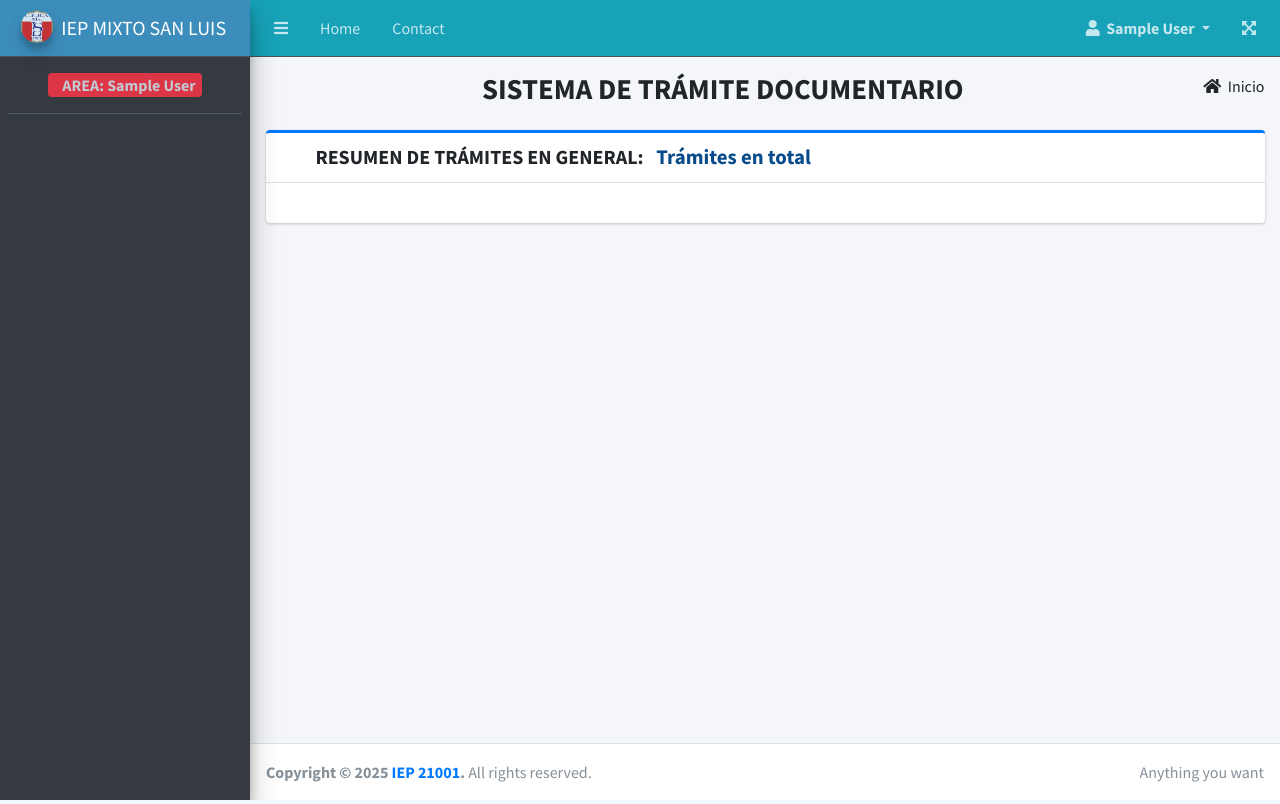
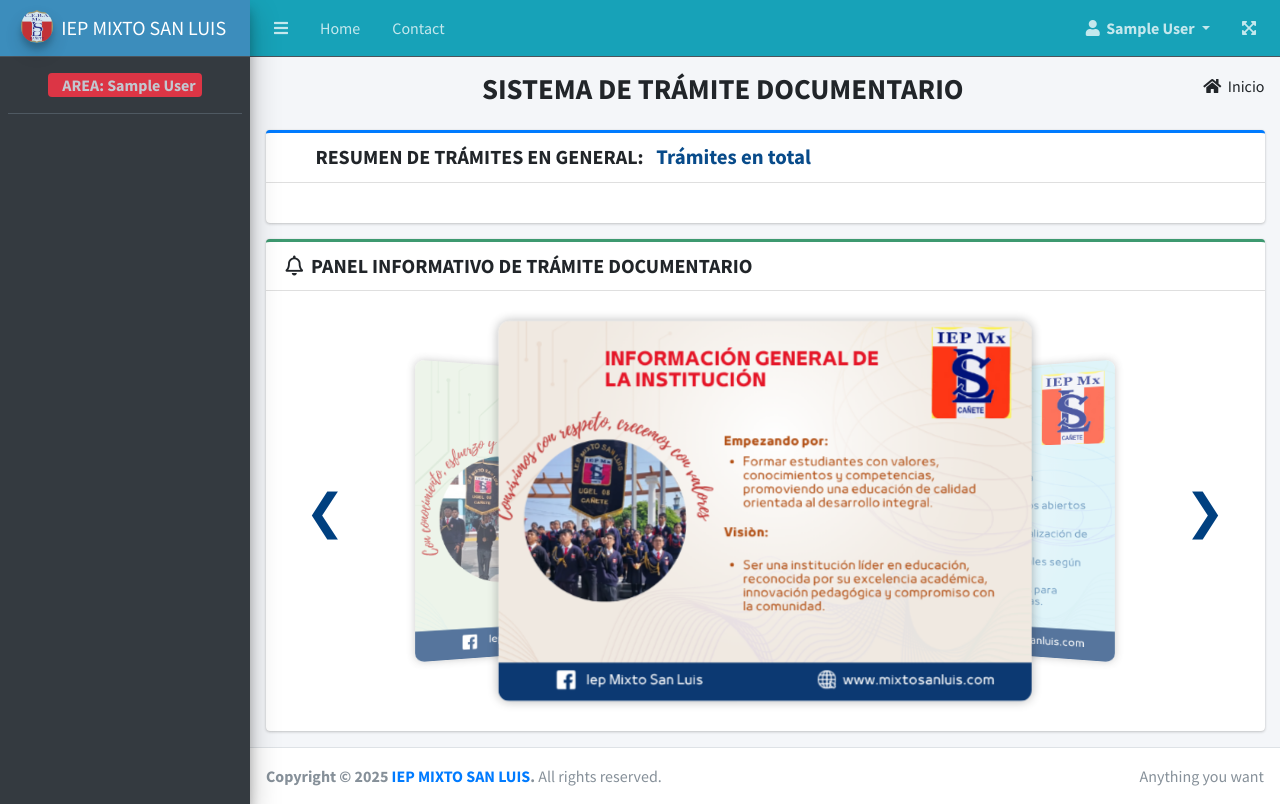
Before and after one commit to dantejossue/sistema-de-tramite, a PHP site: page /view/index.php in a window 1280 px wide. Run offline with PHP 8.4, Linux system fonts and the light colour scheme; the visitor is signed in with stand-in values (Sample User, id 1); some libraries are stand-ins or nearby versions; some web fonts are replaced.

Commit message:
Se agrega panel informativo (coverflow) para mostrar informaciòn a los usuarios

```diff
--- a/assets/css/style.css
+++ b/assets/css/style.css
@@ -1,3 +1,67 @@
 .nav-sidebar .nav-link {
   cursor: pointer;
 }
+
+.carrusel-container {
+  position: relative;
+  width: 800px;
+  height: 400px;
+  margin: 0 auto;
+  perspective: 1000px; /* Para el efecto 3D */
+}
+
+#carrusel-slides {
+  position: relative;
+  width: 100%;
+  height: 100%;
+  transform-style: preserve-3d;
+  transition: transform 0.5s ease;
+}
+
+.carrusel-slide {
+  position: absolute;
+  top: 50%;
+  left: 50%;
+  transform: translate(-50%, -50%) scale(0.7);
+  opacity: 0;
+  transition: all 0.5s ease;
+  z-index: 1;
+}
+
+.carrusel-slide.active {
+  opacity: 1;
+  transform: translate(-50%, -50%) scale(1) translateZ(100px);
+  z-index: 3;
+}
+
+.carrusel-slide.prev {
+  opacity: 0.7;
+  transform: translate(calc(-50% - 150px), -50%) rotateY(30deg) scale(0.8);
+  z-index: 2;
+}
+
+.carrusel-slide.next {
+  opacity: 0.7;
+  transform: translate(calc(-50% + 150px), -50%) rotateY(-30deg) scale(0.8);
+  z-index: 2;
+}
+
+.carrusel-slide img {
+  max-width: 480px;
+  max-height: 360px;
+  border-radius: 10px;
+  box-shadow: 0 0 10px rgba(0,0,0,0.3);
+}
+
+.arrow {
+  position: absolute;
+  top: 50%;
+  transform: translateY(-50%);
+  font-size: 48px;
+  cursor: pointer;
+  color: #004080;
+  z-index: 5;
+}
+
+#prev-btn { left: -60px; }
+#next-btn { right: -60px; }
--- a/view/index.php
+++ b/view/index.php
@@ -21,7 +21,8 @@ scratch. This page gets rid of all links and provides the needed markup only.
   <title>SistemaTramiteDocumentario</title>
 
   <!-- Google Font: Source Sans Pro -->
-  <link rel="stylesheet" href="https://fonts.googleapis.com/css?family=Source+Sans+Pro:300,400,400i,700&display=fallback">
+  <link rel="stylesheet"
+    href="https://fonts.googleapis.com/css?family=Source+Sans+Pro:300,400,400i,700&display=fallback">
   <!-- Font Awesome Icons -->
   <link rel="stylesheet" href="../plantilla/plugins/fontawesome-free/css/all.min.css">
   <link rel="stylesheet" href="../plantilla/build/fonts/ionicons.css">
@@ -48,7 +49,8 @@ scratch. This page gets rid of all links and provides the needed markup only.
   <link rel="stylesheet" href="../utilitario/DataTables/datatables.min.css">
 
   <!-- Select2 -->
-  <link rel="stylesheet" href="../plantilla/plugins/select2/css/select2.min.css"> <!-- modifiqué solo el height:28px a height: none por si algun dia lo necesite -->
+  <link rel="stylesheet" href="../plantilla/plugins/select2/css/select2.min.css">
+  <!-- modifiqué solo el height:28px a height: none por si algun dia lo necesite -->
 
 </head>
 
@@ -161,7 +163,8 @@ scratch. This page gets rid of all links and provides the needed markup only.
     <aside class="main-sidebar sidebar-dark-primary elevation-4">
       <!-- Brand Logo -->
       <a href="index.php" class="brand-link bg-lightblue">
-        <img src="../assets/img/logo mixto.png" alt="AdminLTE Logo" class="brand-image img-circle elevation-3" style="opacity: .8">
+        <img src="../assets/img/logo mixto.png" alt="AdminLTE Logo" class="brand-image img-circle elevation-3"
+          style="opacity: .8">
         <span class="brand-text font-weight-light"><b>IEP MIXTO SAN LUIS</b></span>
       </a>
 
@@ -173,26 +176,28 @@ scratch. This page gets rid of all links and provides the needed markup only.
             <img src="../plantilla/dist/img/user2-160x160.jpg" class="img-circle elevation-2" alt="User Image">
           </div> -->
           <div class="badge badge-danger" style="font-size: 1rem;">
-            <a href="#" class="d-block ml-2"><?php echo "AREA:  ".$_SESSION['S_AREA_NOMBRE']; ?></a>
+            <a href="#" class="d-block ml-2"><?php echo "AREA:  " . $_SESSION['S_AREA_NOMBRE']; ?></a>
           </div>
         </div>
 
         <!-- Sidebar Menu -->
         <nav class="mt-2">
-          <ul class="nav nav-pills nav-sidebar flex-column" data-lte-widget="treeview" role="menu" data-accordion="false">
+          <ul class="nav nav-pills nav-sidebar flex-column" data-lte-widget="treeview" role="menu"
+            data-accordion="false">
             <!-- Add icons to the links using the .nav-icon class
                with font-awesome or any other icon font library -->
             <?php if ($_SESSION['S_ROL'] == 'ADMINISTRADOR(A)') { ?>
               <li class="nav-item">
-                <a href="index.php" class="nav-link <?php echo basename($_SERVER['PHP_SELF']) == 'index.php' ? 'active' : ''; ?>">
+                <a href="index.php"
+                  class="nav-link <?php echo basename($_SERVER['PHP_SELF']) == 'index.php' ? 'active' : ''; ?>">
                   <i class="nav-icon fas fa-home"></i>
                   <p>
                     Inicio
                   </p>
                 </a>
               </li>
-              <li class="nav-item" >
-                <a onclick="cargar_contenido('contenido_principal','tramite/view_tramite.php')" class="nav-link" >
+              <li class="nav-item">
+                <a onclick="cargar_contenido('contenido_principal','tramite/view_tramite.php')" class="nav-link">
                   <i class="nav-icon fas fa-file-signature"></i>
                   <p>
                     Trámites
@@ -224,7 +229,8 @@ scratch. This page gets rid of all links and provides the needed markup only.
                 </a>
               </li>
               <li class="nav-item">
-                <a onclick="cargar_contenido('contenido_principal','tipo_documento/view_tipodocumento.php')" class="nav-link">
+                <a onclick="cargar_contenido('contenido_principal','tipo_documento/view_tipodocumento.php')"
+                  class="nav-link">
                   <i class="nav-icon fas fa-file"></i>
                   <p>
                     Tipos Documentos
@@ -260,7 +266,8 @@ scratch. This page gets rid of all links and provides the needed markup only.
             ?>
             <?php if ($_SESSION['S_ROL'] == 'SECRETARIO(A)') { ?>
               <li class="nav-item">
-                <a href="index.php" class="nav-link <?php echo basename($_SERVER['PHP_SELF']) == 'index.php' ? 'active' : ''; ?>">
+                <a href="index.php"
+                  class="nav-link <?php echo basename($_SERVER['PHP_SELF']) == 'index.php' ? 'active' : ''; ?>">
                   <i class="nav-icon fas fa-home"></i>
                   <p>
                     Inicio
@@ -268,7 +275,8 @@ scratch. This page gets rid of all links and provides the needed markup only.
                 </a>
               </li>
               <li class="nav-item">
-                <a onclick="cargar_contenido('contenido_principal','tramite_area/view_tramite_area.php')" class="nav-link">
+                <a onclick="cargar_contenido('contenido_principal','tramite_area/view_tramite_area.php')"
+                  class="nav-link">
                   <i class="nav-icon fas fa-file-signature"></i>
                   <p>
                     Trámites Recibidos
@@ -276,7 +284,8 @@ scratch. This page gets rid of all links and provides the needed markup only.
                 </a>
               </li>
               <li class="nav-item">
-                <a onclick="cargar_contenido('contenido_principal','tramite_area/view_tramite_area_registro.php')" class="nav-link">
+                <a onclick="cargar_contenido('contenido_principal','tramite_area/view_tramite_area_registro.php')"
+                  class="nav-link">
                   <i class="nav-icon fas fa-plus"></i>
                   <p>
                     Nuevo Trámite
@@ -284,7 +293,8 @@ scratch. This page gets rid of all links and provides the needed markup only.
                 </a>
               </li>
               <li class="nav-item">
-                <a onclick="cargar_contenido('contenido_principal','tramite_area/view_tramite_area_seguimiento.php')" class="nav-link">
+                <a onclick="cargar_contenido('contenido_principal','tramite_area/view_tramite_area_seguimiento.php')"
+                  class="nav-link">
                   <i class="nav-icon fas fa-search-minus"></i>
                   <p>
                     Seguimiento de Trámites
@@ -292,7 +302,8 @@ scratch. This page gets rid of all links and provides the needed markup only.
                 </a>
               </li>
               <li class="nav-item">
-                <a onclick="cargar_contenido('contenido_principal','tramite_area/view_tramite_area_reportes.php')" class="nav-link">
+                <a onclick="cargar_contenido('contenido_principal','tramite_area/view_tramite_area_reportes.php')"
+                  class="nav-link">
                   <i class="nav-icon fas fa-file-contract"></i>
                   <p>
                     Reportes
@@ -341,9 +352,12 @@ scratch. This page gets rid of all links and provides the needed markup only.
             <div class="col-lg-12">
               <div class="card card-primary card-outline">
                 <div class="card-header d-flex">
-                  <h5 class="m-0"><i class="ion ion-md-folder-open mr-1"></i>&nbsp; <b>RESUMEN DE TRÁMITES EN GENERAL: </b></h5>&nbsp;&nbsp;&nbsp;
-                  <h3 id="lbl_tramites" class="card-title card-header-title text-bold" style="font-size: 1.3rem;"></h3>&nbsp;
-                  <h3 id="lbl_tramites" class="card-title card-header-title" style="font-size: 1.3rem;"><b> Trámites en total</b></h3>
+                  <h5 class="m-0"><i class="ion ion-md-folder-open mr-1"></i>&nbsp; <b>RESUMEN DE TRÁMITES EN GENERAL:
+                    </b></h5>&nbsp;&nbsp;&nbsp;
+                  <h3 id="lbl_tramites" class="card-title card-header-title text-bold" style="font-size: 1.3rem;"></h3>
+                  &nbsp;
+                  <h3 id="lbl_tramites" class="card-title card-header-title" style="font-size: 1.3rem;"><b> Trámites en
+                      total</b></h3>
                 </div>
                 <div class="card-body">
                   <div class="row">
@@ -399,6 +413,30 @@ scratch. This page gets rid of all links and provides the needed markup only.
                   </div>
                 </div>
               </div>
+              <!-- CARRUSEL HMTL -->
+              <div class="card card-olive card-outline">
+                <div class="card-header d-flex">
+                  <h5 class="m-0"><i class="far fa-bell"></i>&nbsp; <b>PANEL INFORMATIVO DE TRÁMITE DOCUMENTARIO
+                    </b></h5>
+                </div>
+                <section class="anuncio-carrusel">
+                  <div class="card-body">
+                    <div class="carrusel-container">
+                      <span id="prev-btn" class="arrow">&#10094;</span>
+                      <div class="carrusel-slide">
+                        <img src="../assets/img/carrusel_1.png" alt="Anuncio 1" />
+                      </div>
+                      <div class="carrusel-slide">
+                        <img src="../assets/img/carrusel_2.png" alt="Anuncio 2" />
+                      </div>
+                      <div class="carrusel-slide">
+                        <img src="../assets/img/carrusel_3.png" alt="Anuncio 3" />
+                      </div>
+                      <span id="next-btn" class="arrow">&#10095;</span>
+                    </div>
+                  </div>
+                </section>
+              </div>
             </div>
             <!-- /.col-md-6 -->
           </div>
@@ -427,7 +465,7 @@ scratch. This page gets rid of all links and provides the needed markup only.
         Anything you want
       </div>
       <!-- Default to the left -->
-      <strong>Copyright &copy; 2025 <a href="https://adminlte.io">IEP 21001</a>.</strong> All rights reserved.
+      <strong>Copyright &copy; 2025 <a href="https://adminlte.io">IEP MIXTO SAN LUIS</a>.</strong> All rights reserved.
     </footer>
   </div>
   <!-- ./wrapper -->
@@ -534,13 +572,13 @@ scratch. This page gets rid of all links and provides the needed markup only.
   <script>
     <?php if ($_SESSION['S_ROL'] == 'ADMINISTRADOR(A)') { ?>
       Traer_Widget();
-    function Traer_Widget(){
+      function Traer_Widget() {
         $.ajax({
-        "url":"../controller/usuario/controlador_cargar_widget.php",
-        type:'POST',
-    }).done(function(resp){
+          "url": "../controller/usuario/controlador_cargar_widget.php",
+          type: 'POST',
+        }).done(function (resp) {
           let data = JSON.parse(resp);
-        if(data.length>0){
+          if (data.length > 0) {
             document.getElementById('lbl_tramites').innerHTML = data[0][0]; // total de trámites
             document.getElementById('lbl_tramite_aceptado').innerHTML = data[0][1]; // aceptados
             document.getElementById('lbl_tramite_pendiente').innerHTML = data[0][2]; // pendientes
@@ -552,13 +590,13 @@ scratch. This page gets rid of all links and provides the needed markup only.
 
     <?php if ($_SESSION['S_ROL'] == 'SECRETARIO(A)') { ?>
       Traer_Widget_Area();
-    function Traer_Widget_Area(){
+      function Traer_Widget_Area() {
         $.ajax({
           url: '../controller/usuario/controlador_cargar_widget_area.php',
           type: 'POST',
-      }).done(function(resp){
+        }).done(function (resp) {
           let data = JSON.parse(resp);
-        if(data.length > 0){
+          if (data.length > 0) {
             document.getElementById('lbl_tramites').innerHTML = data[0][0];
             document.getElementById('lbl_tramite_aceptado').innerHTML = data[0][1];
             document.getElementById('lbl_tramite_pendiente').innerHTML = data[0][2];
@@ -573,6 +611,38 @@ scratch. This page gets rid of all links and provides the needed markup only.
       $('.nav-sidebar a').removeClass('active');
       $(this).addClass('active');
     });
+
+
+    // script para carrusel de inicio (comunicado)
+    document.addEventListener("DOMContentLoaded", () => {
+      const slides = document.querySelectorAll('.carrusel-slide');
+      let indice = 0;
+
+      function actualizarCarrusel() {
+        slides.forEach((slide, i) => {
+          slide.classList.remove('prev', 'active', 'next');
+          if (i === indice) {
+            slide.classList.add('active');
+          } else if (i === (indice - 1 + slides.length) % slides.length) {
+            slide.classList.add('prev');
+          } else if (i === (indice + 1) % slides.length) {
+            slide.classList.add('next');
+          }
+        });
+      }
+
+      document.getElementById("next-btn").addEventListener("click", () => {
+        indice = (indice + 1) % slides.length;
+        actualizarCarrusel();
+      });
+
+      document.getElementById("prev-btn").addEventListener("click", () => {
+        indice = (indice - 1 + slides.length) % slides.length;
+        actualizarCarrusel();
+      });
+
+      actualizarCarrusel();
+    });
   </script>
 
 </body>
```
Also changed, not shown: assets/img/carrusel_1.png (added), assets/img/carrusel_2.png (added), assets/img/carrusel_3.png (added). Lines whose indentation alone changed are shown as unchanged.
